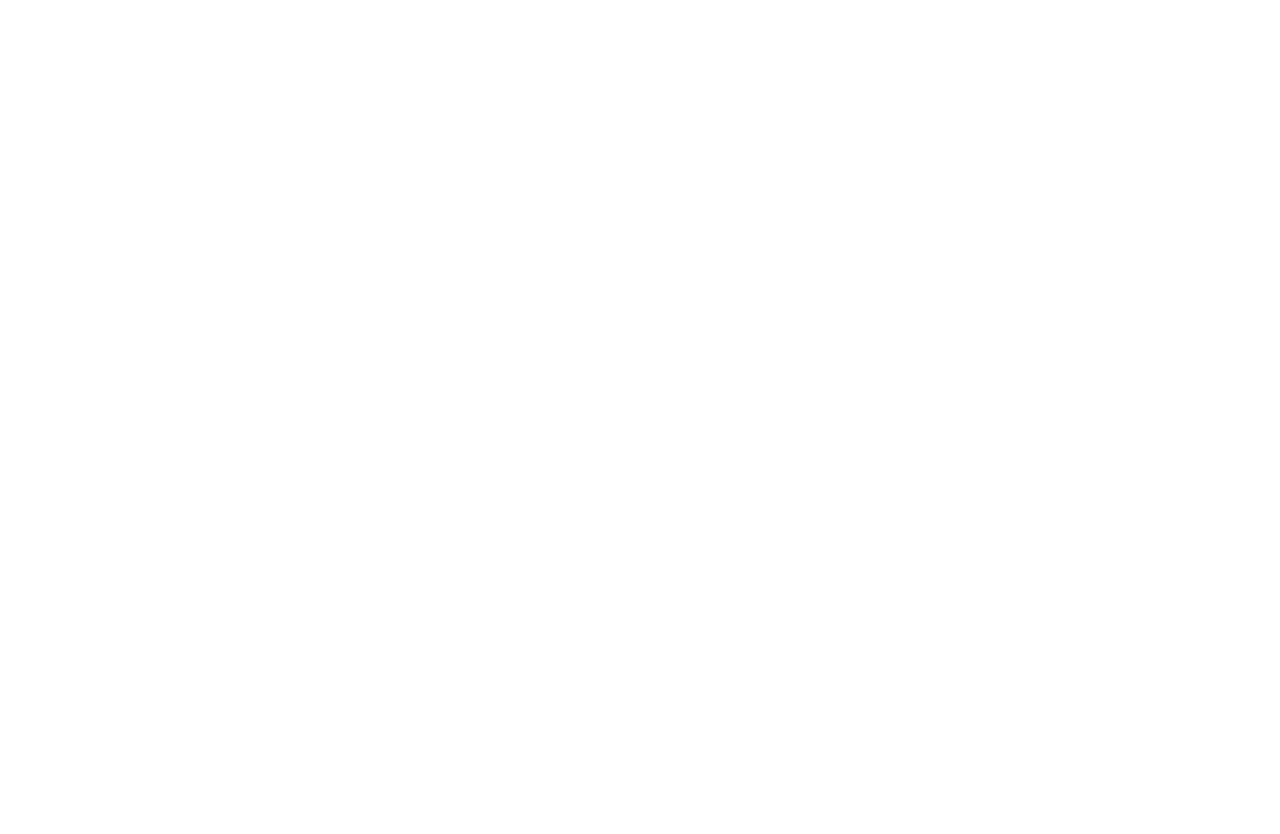
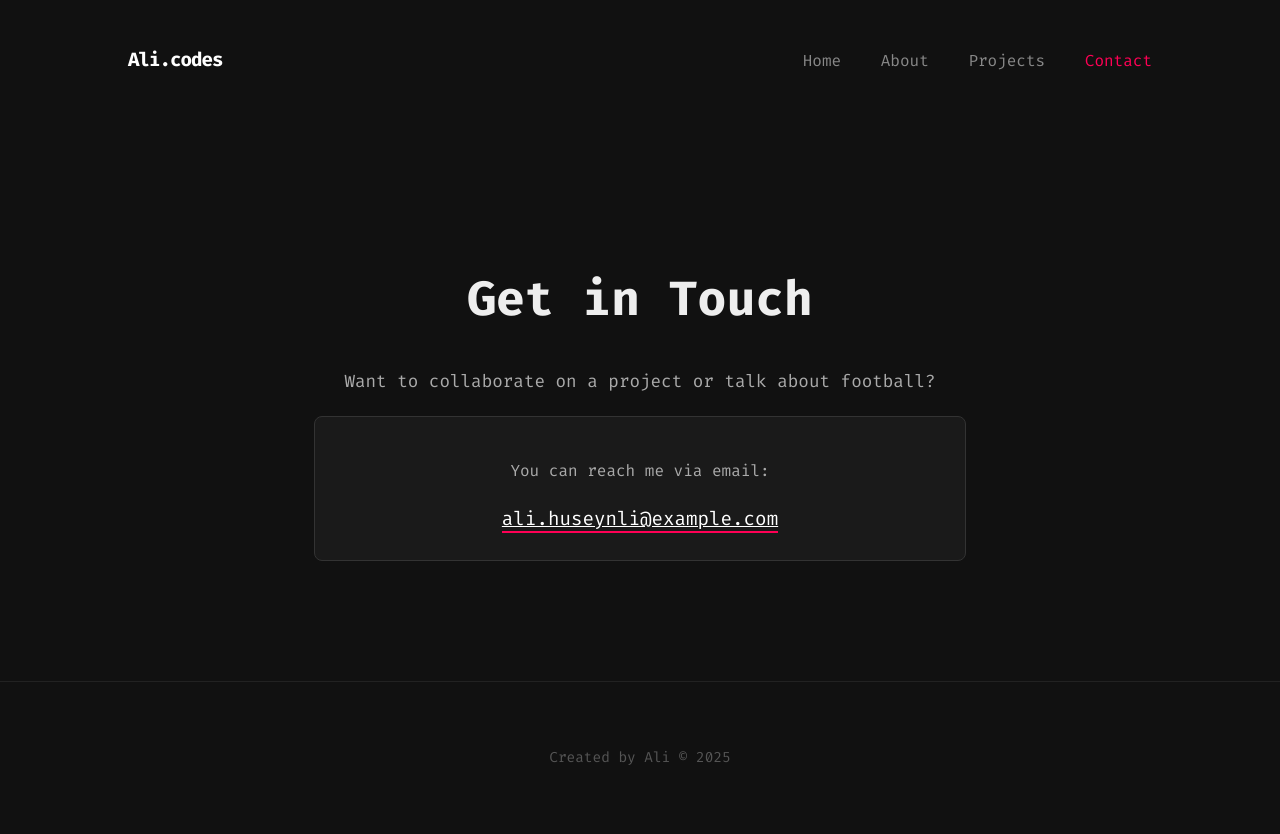
Before and after one commit to alihuseynli-dot/SITE1101_Ali_Huseynli_Project3, a plain HTML site: page extra.html in a window 1280 px wide. Before the commit the page ends 800 px from the top, so only its background shows below. Drawn offline with Linux system fonts and the light colour scheme.

Commit message:
Getting closer to finishing

```diff
--- a/extra.html
+++ b/extra.html
@@ -0,0 +1,41 @@
+<!DOCTYPE html>
+<html lang="en">
+<head>
+    <meta charset="UTF-8">
+    <meta name="viewport" content="width=device-width, initial-scale=1.0">
+    <title>Contact Ali</title>
+    <link rel="stylesheet" href="style.css">
+    <link rel="stylesheet" href="https://cdnjs.cloudflare.com/ajax/libs/font-awesome/6.0.0/css/all.min.css">
+</head>
+<body>
+
+    <nav class="navbar">
+        <div class="logo">Ali.codes</div>
+        <ul class="nav-links">
+            <li><a href="index.html">Home</a></li>
+            <li><a href="about.html">About</a></li>
+            <li><a href="projects.html">Projects</a></li>
+            <li><a href="extra.html" style="color: #ff0055;">Contact</a></li>
+        </ul>
+    </nav>
+
+    <section class="hero">
+        <h1>Get in Touch</h1>
+        <p class="bio">
+            Want to collaborate on a project or talk about football?
+        </p>
+
+        <div class="project-card" style="text-align: center;">
+            <p>You can reach me via email:</p>
+            <a href="mailto:your.email@example.com" class="highlight" style="font-size: 1.2rem;">
+                ali.huseynli@example.com
+            </a>
+        </div>
+    </section>
+
+    <footer>
+        <p>Created by Ali © 2025</p>
+    </footer>
+
+</body>
+</html>
```
Also changed, not shown: about.html (+2 -2 lines), projects.html (+3 -0 lines), assets/images/profile_picture.jpeg (renamed from images/profile_picture.jpeg), 2 other files.
